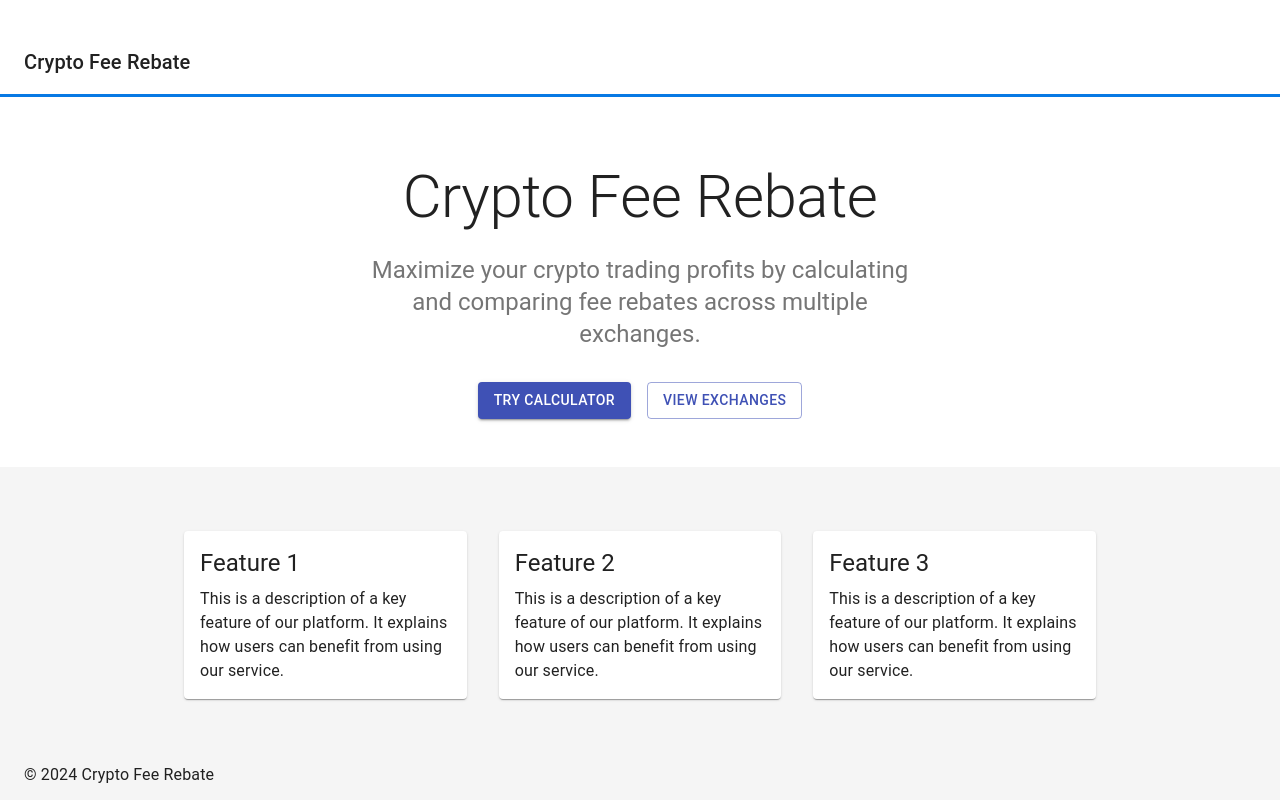
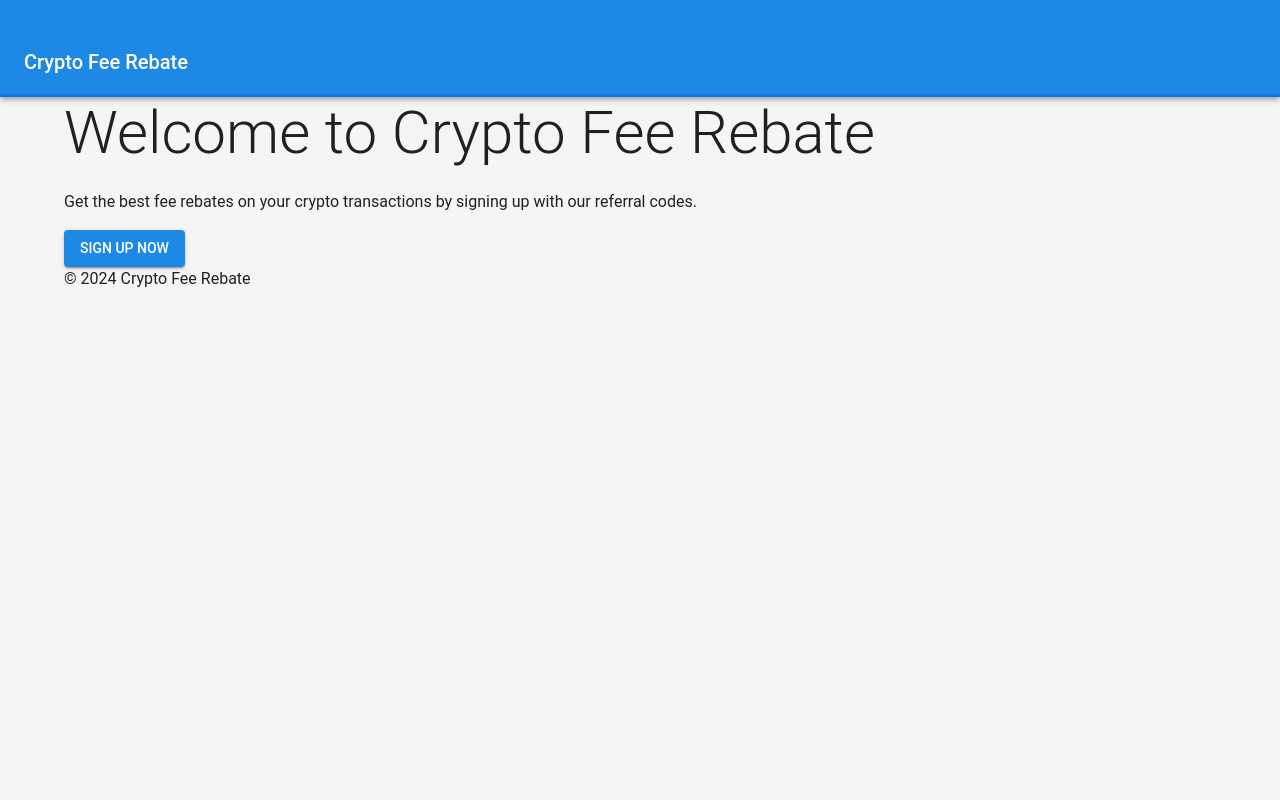
Before and after one commit to PSS0702/crypto-fee-rebate, a React (Create React App) app in the folder frontend/: page / in a window 1280 px wide. Built offline with nearby package versions, Linux system fonts and the light colour scheme.

Commit message:
Update Home.js

```diff
--- a/frontend/src/pages/Home.js
+++ b/frontend/src/pages/Home.js
@@ -1,76 +1,19 @@
 import React from 'react';
-import { Typography, Container, Grid, Paper, makeStyles, Button } from '@material-ui/core';
-import { Link as RouterLink } from 'react-router-dom';
-
-const useStyles = makeStyles((theme) => ({
-  heroContent: {
-    backgroundColor: theme.palette.background.paper,
-    padding: theme.spacing(8, 0, 6),
-  },
-  heroButtons: {
-    marginTop: theme.spacing(4),
-  },
-  cardGrid: {
-    paddingTop: theme.spacing(8),
-    paddingBottom: theme.spacing(8),
-  },
-  card: {
-    height: '100%',
-    display: 'flex',
-    flexDirection: 'column',
-    padding: theme.spacing(2),
-  },
-  cardContent: {
-    flexGrow: 1,
-  },
-}));
+import { Button, Container, Typography } from '@mui/material';  // 수정된 import 경로
 
 function Home() {
-  const classes = useStyles();
-
   return (
-    <main>
-      <div className={classes.heroContent}>
-        <Container maxWidth="sm">
-          <Typography component="h1" variant="h2" align="center" color="textPrimary" gutterBottom>
-            Crypto Fee Rebate
-          </Typography>
-          <Typography variant="h5" align="center" color="textSecondary" paragraph>
-            Maximize your crypto trading profits by calculating and comparing fee rebates across multiple exchanges.
-          </Typography>
-          <div className={classes.heroButtons}>
-            <Grid container spacing={2} justifyContent="center">
-              <Grid item>
-                <Button variant="contained" color="primary" component={RouterLink} to="/calculator">
-                  Try Calculator
-                </Button>
-              </Grid>
-              <Grid item>
-                <Button variant="outlined" color="primary" component={RouterLink} to="/exchanges">
-                  View Exchanges
-                </Button>
-              </Grid>
-            </Grid>
-          </div>
-        </Container>
-      </div>
-      <Container className={classes.cardGrid} maxWidth="md">
-        <Grid container spacing={4}>
-          {[1, 2, 3].map((card) => (
-            <Grid item key={card} xs={12} sm={6} md={4}>
-              <Paper className={classes.card}>
-                <Typography gutterBottom variant="h5" component="h2">
-                  Feature {card}
-                </Typography>
-                <Typography className={classes.cardContent}>
-                  This is a description of a key feature of our platform. It explains how users can benefit from using our service.
-                </Typography>
-              </Paper>
-            </Grid>
-          ))}
-        </Grid>
-      </Container>
-    </main>
+    <Container>
+      <Typography variant="h2" gutterBottom>
+        Welcome to Crypto Fee Rebate
+      </Typography>
+      <Typography variant="body1" paragraph>
+        Get the best fee rebates on your crypto transactions by signing up with our referral codes.
+      </Typography>
+      <Button variant="contained" color="primary">
+        Sign Up Now
+      </Button>
+    </Container>
   );
 }
 
```
